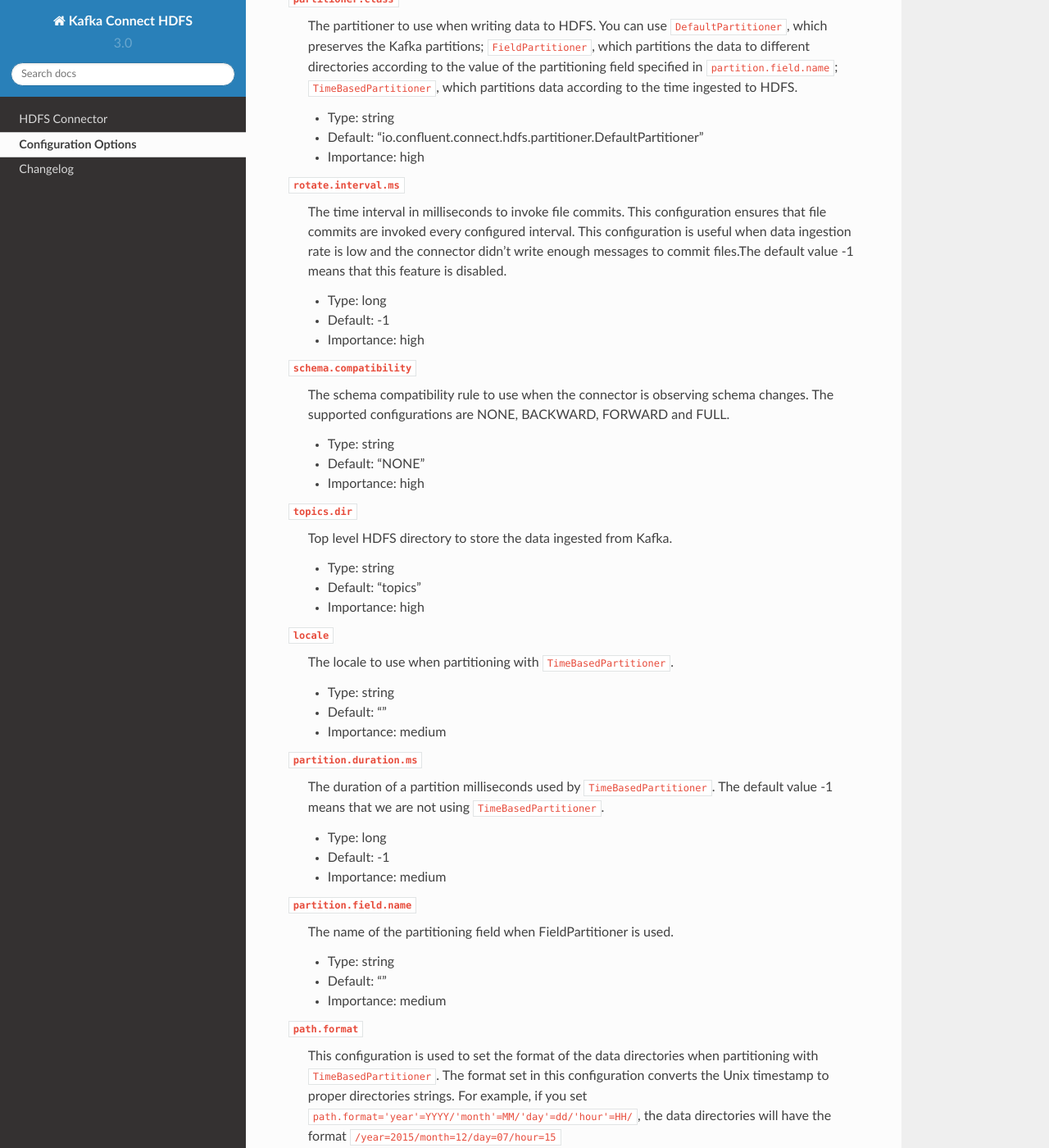
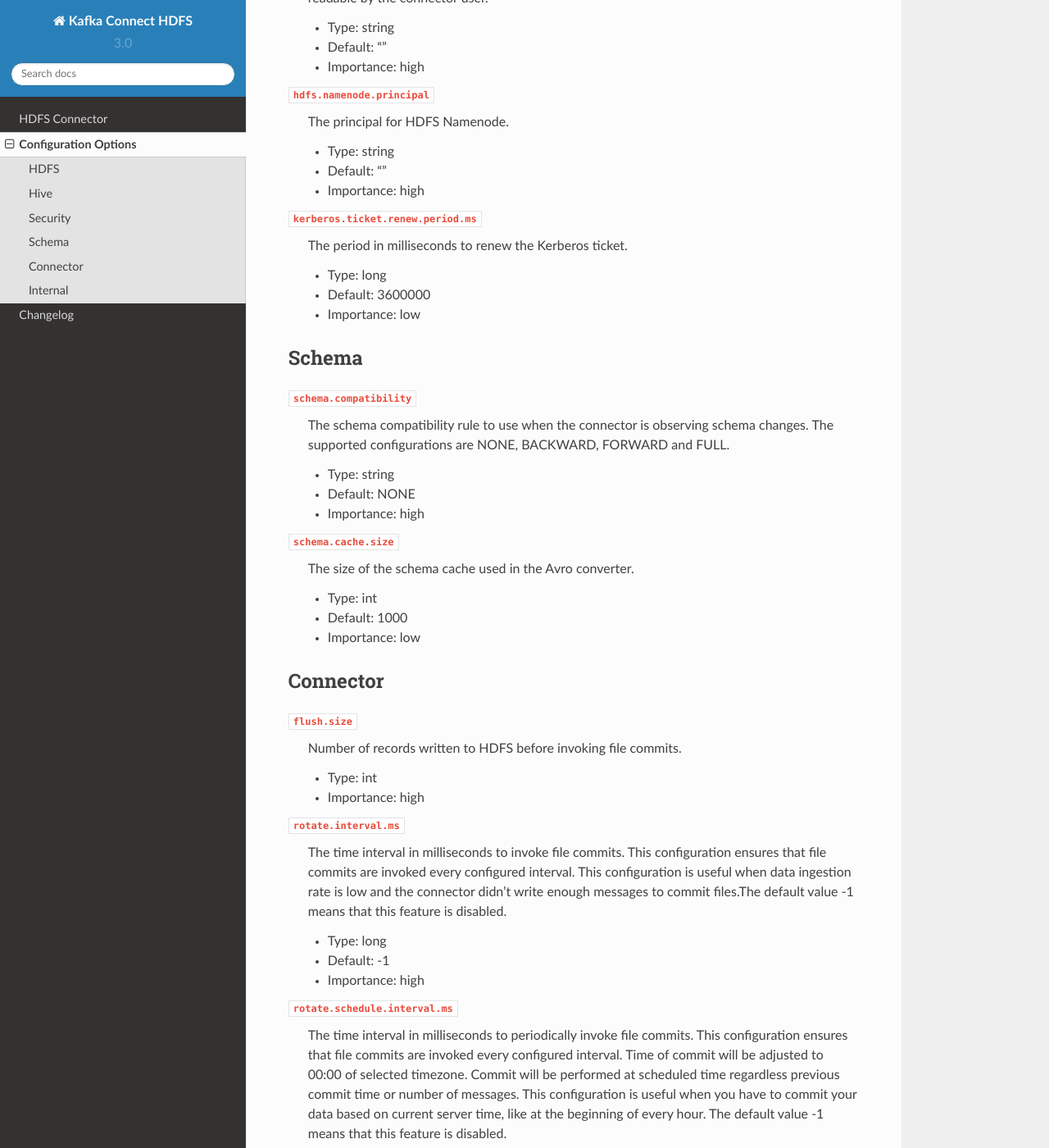
Before and after one commit to qubole/streamx, a Sphinx documentation site: the page built from docs/configuration_options.rst, in a window 1280 px wide and 1400 px high, scrolled down 2508 px. Shown: the whole window at 82% size. Built offline with Sphinx 7.4.7 and the Read the Docs theme 2.0.0, drawn with Linux system fonts in a browser that asks for light colours; some of the changed text lies outside the part shown.

Commit message:
CC-331: update config options docs

```diff
--- a/docs/configuration_options.rst
+++ b/docs/configuration_options.rst
@@ -1,40 +1,13 @@
 Configuration Options
 ---------------------
-``flush.size``
-  Number of records written to HDFS before invoking file commits.
 
-  * Type: int
-  * Default:
-  * Importance: high
+HDFS
+^^^^
 
 ``hdfs.url``
-  The HDFS connection URL. This configuration has the format of hdfs:://hostname:port and specifies
-  the HDFS to export data to.
+  The HDFS connection URL. This configuration has the format of hdfs:://hostname:port and specifies the HDFS to export data to.
 
   * Type: string
-  * Default: ""
-  * Importance: high
-
-``connect.hdfs.keytab``
-  The path to the keytab file for the HDFS connector principal. This keytab file should only be
-  readable by the connector user.
-
-  * Type: string
-  * Default: ""
-  * Importance: high
-
-``connect.hdfs.principal``
-  The principal to use when HDFS is using Kerberos to for authentication.
-
-  * Type: string
-  * Default: ""
-  * Importance: high
-
-``format.class``
-  The format class to use when writing data to HDFS.
-
-  * Type: string
-  * Default: "io.confluent.connect.hdfs.avro.AvroFormat"
   * Importance: high
 
 ``hadoop.conf.dir``
@@ -51,15 +24,40 @@ Configuration Options
   * Default: ""
   * Importance: high
 
-``hdfs.authentication.kerberos``
-  Configuration indicating whether HDFS is using Kerberos for authentication.
+``topics.dir``
+  Top level HDFS directory to store the data ingested from Kafka.
+
+  * Type: string
+  * Default: topics
+  * Importance: high
+
+``logs.dir``
+  Top level HDFS directory to store the write ahead logs.
+
+  * Type: string
+  * Default: logs
+  * Importance: high
+
+``format.class``
+  The format class to use when writing data to HDFS.
+
+  * Type: string
+  * Default: io.confluent.connect.hdfs.avro.AvroFormat
+  * Importance: high
+
+Hive
+^^^^
+
+``hive.integration``
+  Configuration indicating whether to integrate with Hive when running the connector.
 
   * Type: boolean
   * Default: false
   * Importance: high
+  * Dependents: ``hive.metastore.uris``, ``hive.conf.dir``, ``hive.home``, ``hive.database``, ``schema.compatibility``
 
-``hdfs.namenode.principal``
-  The principal for HDFS Namenode.
+``hive.metastore.uris``
+  The Hive metastore URIs, can be IP address or fully-qualified domain name and port of the metastore host.
 
   * Type: string
   * Default: ""
@@ -72,92 +70,120 @@ Configuration Options
   * Default: ""
   * Importance: high
 
-``hive.database``
-  The database to use when the connector creates tables in Hive.
-
-  * Type: string
-  * Default: "default"
-  * Importance: high
-
 ``hive.home``
-  Hive home directory
+  Hive home directory.
 
   * Type: string
   * Default: ""
   * Importance: high
 
-``hive.integration``
-  Configuration indicating whether to integrate with Hive when running the connector.
+``hive.database``
+  The database to use when the connector creates tables in Hive.
+
+  * Type: string
+  * Default: default
+  * Importance: high
+
+Security
+^^^^^^^^
+
+``hdfs.authentication.kerberos``
+  Configuration indicating whether HDFS is using Kerberos for authentication.
 
   * Type: boolean
   * Default: false
   * Importance: high
+  * Dependents: ``connect.hdfs.principal``, ``connect.hdfs.keytab``, ``hdfs.namenode.principal``, ``kerberos.ticket.renew.period.ms``
 
-``hive.metastore.uris``
-  The Hive metastore URIs, can be IP address or fully-qualified domain name and port of the
-  metastore host.
+``connect.hdfs.principal``
+  The principal to use when HDFS is using Kerberos to for authentication.
 
   * Type: string
   * Default: ""
   * Importance: high
 
-``logs.dir``
-  Top level HDFS directory to store the write ahead logs.
+``connect.hdfs.keytab``
+  The path to the keytab file for the HDFS connector principal. This keytab file should only be readable by the connector user.
 
   * Type: string
-  * Default: "logs"
+  * Default: ""
   * Importance: high
 
-``partitioner.class``
-  The partitioner to use when writing data to HDFS. You can use ``DefaultPartitioner``, which
-  preserves the Kafka partitions; ``FieldPartitioner``, which partitions the data to different
-  directories according to the value of the partitioning field specified in
-  ``partition.field.name``; ``TimeBasedPartitioner``, which partitions data according to the time
-  ingested to HDFS.
+``hdfs.namenode.principal``
+  The principal for HDFS Namenode.
 
   * Type: string
-  * Default: "io.confluent.connect.hdfs.partitioner.DefaultPartitioner"
+  * Default: ""
+  * Importance: high
+
+``kerberos.ticket.renew.period.ms``
+  The period in milliseconds to renew the Kerberos ticket.
+
+  * Type: long
+  * Default: 3600000
+  * Importance: low
+
+Schema
+^^^^^^
+
+``schema.compatibility``
+  The schema compatibility rule to use when the connector is observing schema changes. The supported configurations are NONE, BACKWARD, FORWARD and FULL.
+
+  * Type: string
+  * Default: NONE
+  * Importance: high
+
+``schema.cache.size``
+  The size of the schema cache used in the Avro converter.
+
+  * Type: int
+  * Default: 1000
+  * Importance: low
+
+Connector
+^^^^^^^^^
+
+``flush.size``
+  Number of records written to HDFS before invoking file commits.
+
+  * Type: int
   * Importance: high
 
 ``rotate.interval.ms``
-  The time interval in milliseconds to invoke file commits. This configuration ensures that file
-  commits are invoked every configured interval. This configuration is useful when data ingestion
-  rate is low and the connector didn't write enough messages to commit files.The default value -1
-  means that this feature is disabled.
+  The time interval in milliseconds to invoke file commits. This configuration ensures that file commits are invoked every configured interval. This configuration is useful when data ingestion rate is low and the connector didn't write enough messages to commit files.The default value -1 means that this feature is disabled.
 
   * Type: long
   * Default: -1
   * Importance: high
 
-``schema.compatibility``
-  The schema compatibility rule to use when the connector is observing schema changes. The supported
-  configurations are NONE, BACKWARD, FORWARD and FULL.
-
-  * Type: string
-  * Default: "NONE"
-  * Importance: high
-
-``topics.dir``
-  Top level HDFS directory to store the data ingested from Kafka.
-
-  * Type: string
-  * Default: "topics"
-  * Importance: high
-
-``locale``
-  The locale to use when partitioning with ``TimeBasedPartitioner``.
-
-  * Type: string
-  * Default: ""
-  * Importance: medium
-
-``partition.duration.ms``
-  The duration of a partition milliseconds used by ``TimeBasedPartitioner``. The default value -1
-  means that we are not using ``TimeBasedPartitioner``.
+``rotate.schedule.interval.ms``
+  The time interval in milliseconds to periodically invoke file commits. This configuration ensures that file commits are invoked every configured interval. Time of commit will be adjusted to 00:00 of selected timezone. Commit will be performed at scheduled time regardless previous commit time or number of messages. This configuration is useful when you have to commit your data based on current server time, like at the beginning of every hour. The default value -1 means that this feature is disabled.
 
   * Type: long
   * Default: -1
   * Importance: medium
+
+``retry.backoff.ms``
+  The retry backoff in milliseconds. This config is used to notify Kafka connect to retry delivering a message batch or performing recovery in case of transient exceptions.
+
+  * Type: long
+  * Default: 5000
+  * Importance: low
+
+``shutdown.timeout.ms``
+  Clean shutdown timeout. This makes sure that asynchronous Hive metastore updates are completed during connector shutdown.
+
+  * Type: long
+  * Default: 3000
+  * Importance: medium
+
+``partitioner.class``
+  The partitioner to use when writing data to HDFS. You can use ``DefaultPartitioner``, which preserves the Kafka partitions; ``FieldPartitioner``, which partitions the data to different directories according to the value of the partitioning field specified in ``partition.field.name``; ``TimebasedPartitioner``, which partitions data according to the time ingested to HDFS.
+
+  * Type: string
+  * Default: io.confluent.connect.hdfs.partitioner.DefaultPartitioner
+  * Importance: high
+  * Dependents: ``partition.field.name``, ``partition.duration.ms``, ``path.format``, ``locale``, ``timezone``
 
 ``partition.field.name``
   The name of the partitioning field when FieldPartitioner is used.
@@ -166,23 +192,25 @@ Configuration Options
   * Default: ""
   * Importance: medium
 
+``partition.duration.ms``
+  The duration of a partition milliseconds used by ``TimeBasedPartitioner``. The default value -1 means that we are not using ``TimebasedPartitioner``.
+
+  * Type: long
+  * Default: -1
+  * Importance: medium
+
 ``path.format``
-  This configuration is used to set the format of the data directories when partitioning with
-  ``TimeBasedPartitioner``. The format set in this configuration converts the Unix timestamp to
-  proper directories strings. For example, if you set
-  ``path.format='year'=YYYY/'month'=MM/'day'=dd/'hour'=HH/``, the data directories will have
-  the format ``/year=2015/month=12/day=07/hour=15``
+  This configuration is used to set the format of the data directories when partitioning with ``TimeBasedPartitioner``. The format set in this configuration converts the Unix timestamp to proper directories strings. For example, if you set ``path.format='year'=YYYY/'month'=MM/'day'=dd/'hour'=HH/``, the data directories will have the format ``/year=2015/month=12/day=07/hour=15``.
 
   * Type: string
   * Default: ""
   * Importance: medium
 
-``shutdown.timeout.ms``
-  Clean shutdown timeout. This makes sure that asynchronous Hive metastore updates are completed
-  during connector shutdown.
+``locale``
+  The locale to use when partitioning with ``TimeBasedPartitioner``.
 
-  * Type: long
-  * Default: 3000
+  * Type: string
+  * Default: ""
   * Importance: medium
 
 ``timezone``
@@ -193,38 +221,19 @@ Configuration Options
   * Importance: medium
 
 ``filename.offset.zero.pad.width``
-  Width to zero pad offsets in HDFS filenames to if the offsets is too short in order to provide
-  fixed width filenames that can be ordered by simple lexicographic sorting.
+  Width to zero pad offsets in HDFS filenames to if the offsets is too short in order to provide fixed width filenames that can be ordered by simple lexicographic sorting.
 
   * Type: int
   * Default: 10
+  * Valid Values: [0,...]
   * Importance: low
 
-``kerberos.ticket.renew.period.ms``
-  The period in milliseconds to renew the Kerberos ticket.
-
-  * Type: long
-  * Default: 3600000
-  * Importance: low
-
-``retry.backoff.ms``
-  The retry backoff in milliseconds. This config is used to notify Kafka connect to retry delivering
-  a message batch or performing recovery in case of transient exceptions.
-
-  * Type: long
-  * Default: 5000
-  * Importance: low
-
-``schema.cache.size``
-  The size of the schema cache used in the Avro converter.
-
-  * Type: int
-  * Default: 1000
-  * Importance: low
+Internal
+^^^^^^^^
 
 ``storage.class``
-  The underlying storage layer. The default is HDFS
+  The underlying storage layer. The default is HDFS.
 
   * Type: string
-  * Default: "io.confluent.connect.hdfs.storage.HdfsStorage"
+  * Default: io.confluent.connect.hdfs.storage.HdfsStorage
   * Importance: low
```
Also changed, not shown: 1 other file.
